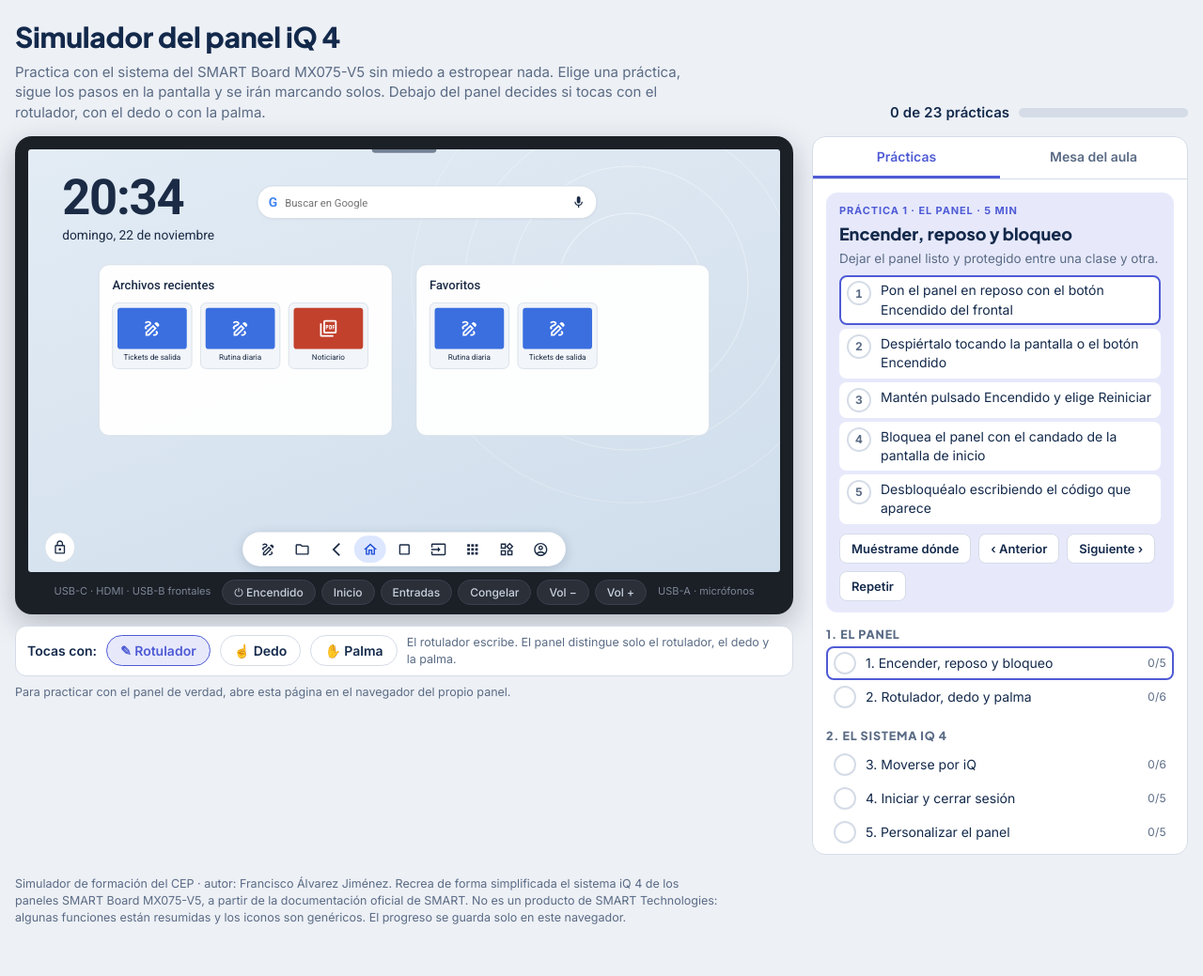
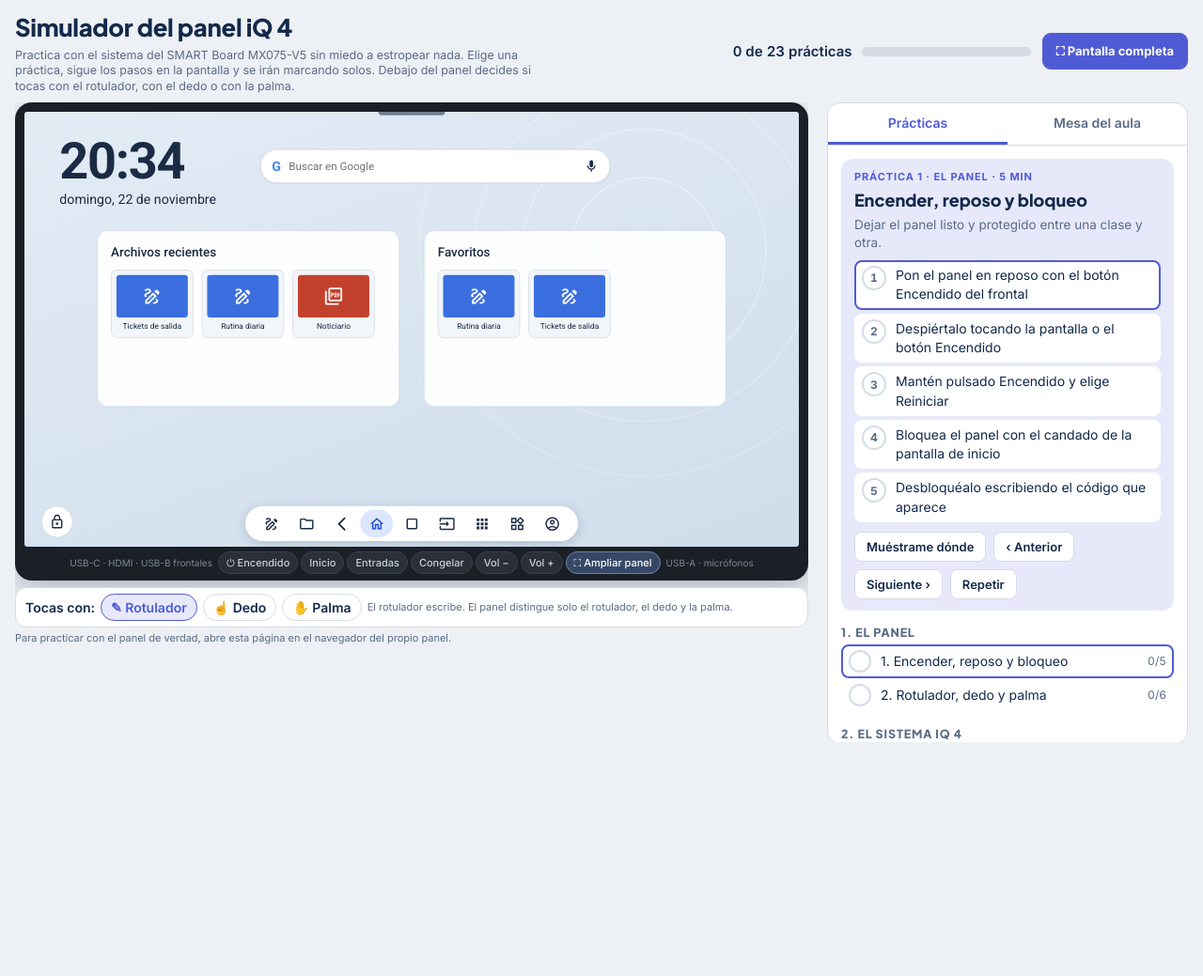
Before and after one commit to Falvjim144/smartboard, a plain HTML site: page index.html in a window 1280 px wide. Shown: the whole page at 94% size. After the commit the page ends 800 px from the top, so only its background shows below. Drawn offline with Linux system fonts and the light colour scheme.

Commit message:
Adaptar simulador a la ventana y añadir pantalla completa para web y panel

```diff
--- a/index.html
+++ b/index.html
@@ -22,7 +22,7 @@
 html,body{background:var(--bg);color:var(--ink)}
 body{font-family:var(--f-body);font-size:15px;line-height:1.45}
 .wrap{max-width:1560px;margin:0 auto;padding-block:18px 40px;padding-left:max(16px,env(safe-area-inset-left,0px));padding-right:max(16px,env(safe-area-inset-right,0px))}
-header.top{display:flex;flex-wrap:wrap;align-items:end;justify-content:space-between;gap:12px;margin-bottom:14px}
+header.top{display:flex;flex-wrap:wrap;align-items:center;justify-content:space-between;gap:12px;margin-bottom:14px}
 header.top h1{font-family:var(--f-head);font-weight:800;font-size:clamp(22px,3vw,30px);margin:0;letter-spacing:-.01em;text-wrap:balance}
 header.top p{margin:4px 0 0;color:var(--muted);max-width:76ch}
 .prog{display:flex;align-items:center;gap:10px;font-weight:600;font-variant-numeric:tabular-nums}
@@ -341,6 +341,52 @@ canvas.ink{position:absolute;inset:0;width:100%;height:100%}
 .sinkbar button.on,.sinkbar button:hover{background:#454B55}
 .sinkbar .t{font-size:11px;color:#AEB6C2;padding:2px 10px;text-transform:uppercase;letter-spacing:.06em}
 .spot{position:absolute;inset:0;z-index:4;cursor:move}
+
+/* Pantalla completa y disposición compacta sin recortar la pantalla del simulador. */
+.header-actions{display:flex;align-items:center;justify-content:flex-end;gap:12px;flex-wrap:wrap}
+.fullscreen-btn{font:700 13px var(--f-body);background:var(--accent);color:#fff;border:1px solid var(--accent);border-radius:9px;padding:10px 14px;cursor:pointer;white-space:nowrap;touch-action:manipulation}
+.fullscreen-btn:hover{filter:brightness(1.1)}
+.fullscreen-btn:focus-visible,.fullscreen-panel:focus-visible{outline:3px solid #FFB347;outline-offset:2px}
+.fullscreen-panel{border-color:#6F83A6!important;background:#354866!important;color:#fff!important}
+.stage{min-width:0}
+@media (min-width:1100px) and (min-height:640px){
+  html,body{height:100%;overflow:hidden}
+  .wrap{box-sizing:border-box;display:flex;flex-direction:column;height:100vh;height:100dvh;padding-block:10px}
+  header.top{flex:0 0 auto;margin-bottom:9px;gap:8px}
+  header.top h1{font-size:clamp(20px,2vw,26px)}
+  header.top p{font-size:12.5px;line-height:1.3;max-width:73ch}
+  .layout{flex:1;min-height:0;grid-template-columns:minmax(0,1fr) min(400px,30vw);align-items:stretch;overflow:hidden}
+  .stage{display:flex;flex-direction:column;min-height:0;overflow:hidden}
+  .device{box-sizing:border-box;width:100%;max-width:130dvh;margin-inline:auto;padding:10px 10px 0;flex:0 0 auto}
+  .front{gap:3px;padding:5px 0 7px}
+  .front button{font-size:11px;padding:4px 8px}
+  .front .port{font-size:10px;padding:0 3px}
+  .modes{margin-top:7px;padding:6px 10px;gap:6px}
+  .modes button{padding:5px 10px}
+  .modes small{min-width:130px;font-size:11px}
+  .note-small{margin-top:5px;font-size:11px;line-height:1.25}
+  aside.side{position:relative;top:auto;min-height:0;height:100%;display:flex;flex-direction:column}
+  .tabs{flex:0 0 auto}
+  .pane{flex:1;min-height:0;max-height:none;overflow:auto}
+  .foot{display:none}
+}
+@media (max-width:640px){
+  .header-actions{width:100%;justify-content:space-between}
+  .prog .bar{width:90px}
+  .fullscreen-btn{padding:8px 10px}
+  .front .port{display:none}
+}
+.device:fullscreen,.device:-webkit-full-screen{
+  box-sizing:border-box;width:100vw!important;max-width:none!important;height:100vh!important;height:100dvh!important;
+  padding:8px!important;margin:0!important;border-radius:0;display:flex;flex-direction:column;align-items:center;justify-content:center;
+  overflow:hidden;background:#1B1F26
+}
+.device:fullscreen .scr,.device:-webkit-full-screen .scr{
+  flex:0 0 auto;width:min(100%,158dvh);max-width:100%;max-height:none;aspect-ratio:16/9;margin:0 auto
+}
+.device:fullscreen .front,.device:-webkit-full-screen .front{flex:0 0 auto;width:100%;padding:7px 0;justify-content:center}
+.device:fullscreen .front button,.device:-webkit-full-screen .front button{font-size:clamp(12px,1vw,16px);padding:7px 12px}
+.device:fullscreen .front .port,.device:-webkit-full-screen .front .port{color:#C9D1DD}
 </style>
 </head>
 <body>
@@ -351,11 +397,11 @@ canvas.ink{position:absolute;inset:0;width:100%;height:100%}
       <h1>Simulador del panel iQ 4</h1>
       <p>Practica con el sistema del SMART Board MX075-V5 sin miedo a estropear nada. Elige una práctica, sigue los pasos en la pantalla y se irán marcando solos. Debajo del panel decides si tocas con el rotulador, con el dedo o con la palma.</p>
     </div>
-    <div class="prog"><span id="progTxt">0 de 23 prácticas</span><div class="bar"><i id="progBar"></i></div></div>
+    <div class="header-actions"><div class="prog"><span id="progTxt">0 de 23 prácticas</span><div class="bar"><i id="progBar"></i></div></div><button type="button" class="fullscreen-btn" id="fullscreenPage" aria-pressed="false" title="Pantalla completa. En Windows también puedes pulsar F11">⛶ Pantalla completa</button></div>
   </header>
   <div class="layout">
-    <div>
-      <div class="device">
+    <div class="stage">
+      <div class="device" id="trainingDevice">
         <div class="scr" id="scr"><div class="screen m-pen" id="screen"></div></div>
         <div class="front" aria-label="Panel frontal">
           <span class="port">USB-C · HDMI · USB-B frontales</span>
@@ -365,6 +411,7 @@ canvas.ink{position:absolute;inset:0;width:100%;height:100%}
           <button type="button" data-act="ffreeze">Congelar</button>
           <button type="button" data-act="fvol" data-arg="-">Vol −</button>
           <button type="button" data-act="fvol" data-arg="+">Vol +</button>
+          <button type="button" id="fullscreenPanel" class="fullscreen-panel" aria-pressed="false" title="Ampliar únicamente el panel simulado">⛶ Ampliar panel</button>
           <span class="port">USB-A · micrófonos</span>
         </div>
       </div>
@@ -1355,6 +1402,40 @@ screen.addEventListener("pointerdown",e=>{if(S.sleep&&!S.powerMenu&&!S.off){S.sl
 let qsY=null;screen.addEventListener("pointerdown",e=>{if(e.target.id==="qsh")qsY=e.clientY});screen.addEventListener("pointerup",e=>{if(qsY!=null&&e.clientY-qsY>15){S.shade=true;shadeRender();emit("qs")}qsY=null});
 new ResizeObserver(()=>{if(!$("#a-wb").hidden&&cv&&cv.isConnected&&Math.abs(cv.offsetWidth*2-cv.width)>4){setupCanvas();drawSel()}}).observe($("#a-wb"));
 
+
+/* Pantalla completa: toda la formación o solo el panel. Escape sale del modo nativo. */
+const fullPageButton=document.getElementById("fullscreenPage");
+const fullPanelButton=document.getElementById("fullscreenPanel");
+const trainingDevice=document.getElementById("trainingDevice");
+const activeFullscreen=()=>document.fullscreenElement||document.webkitFullscreenElement||null;
+function syncFullscreenButtons(){
+ const active=activeFullscreen();
+ const isPage=active===document.documentElement,isPanel=active===trainingDevice;
+ fullPageButton.textContent=isPage?"⤢ Salir de pantalla completa":"⛶ Pantalla completa";
+ fullPageButton.setAttribute("aria-pressed",String(isPage));
+ fullPanelButton.textContent=isPanel?"⤢ Salir":"⛶ Ampliar panel";
+ fullPanelButton.setAttribute("aria-pressed",String(isPanel));
+ requestAnimationFrame(fit);
+}
+async function toggleTrainingFullscreen(target){
+ const active=activeFullscreen();
+ try{
+  if(active){
+   if(document.exitFullscreen)await document.exitFullscreen();
+   else if(document.webkitExitFullscreen)await document.webkitExitFullscreen();
+   if(active===target)return;
+  }
+  if(target.requestFullscreen)await target.requestFullscreen({navigationUI:"hide"});
+  else if(target.webkitRequestFullscreen)target.webkitRequestFullscreen();
+  else throw new Error("fullscreen unavailable");
+ }catch(err){toast("El navegador no permite pantalla completa. En Windows utiliza F11.")}
+ syncFullscreenButtons();
+}
+fullPageButton.addEventListener("click",()=>toggleTrainingFullscreen(document.documentElement));
+fullPanelButton.addEventListener("click",()=>toggleTrainingFullscreen(trainingDevice));
+document.addEventListener("fullscreenchange",syncFullscreenButtons);
+document.addEventListener("webkitfullscreenchange",syncFullscreenButtons);
+
 /* ---------- arranque ---------- */
 fit();renderNav();renderHome();renderSide();renderMesa();
 })();
```
